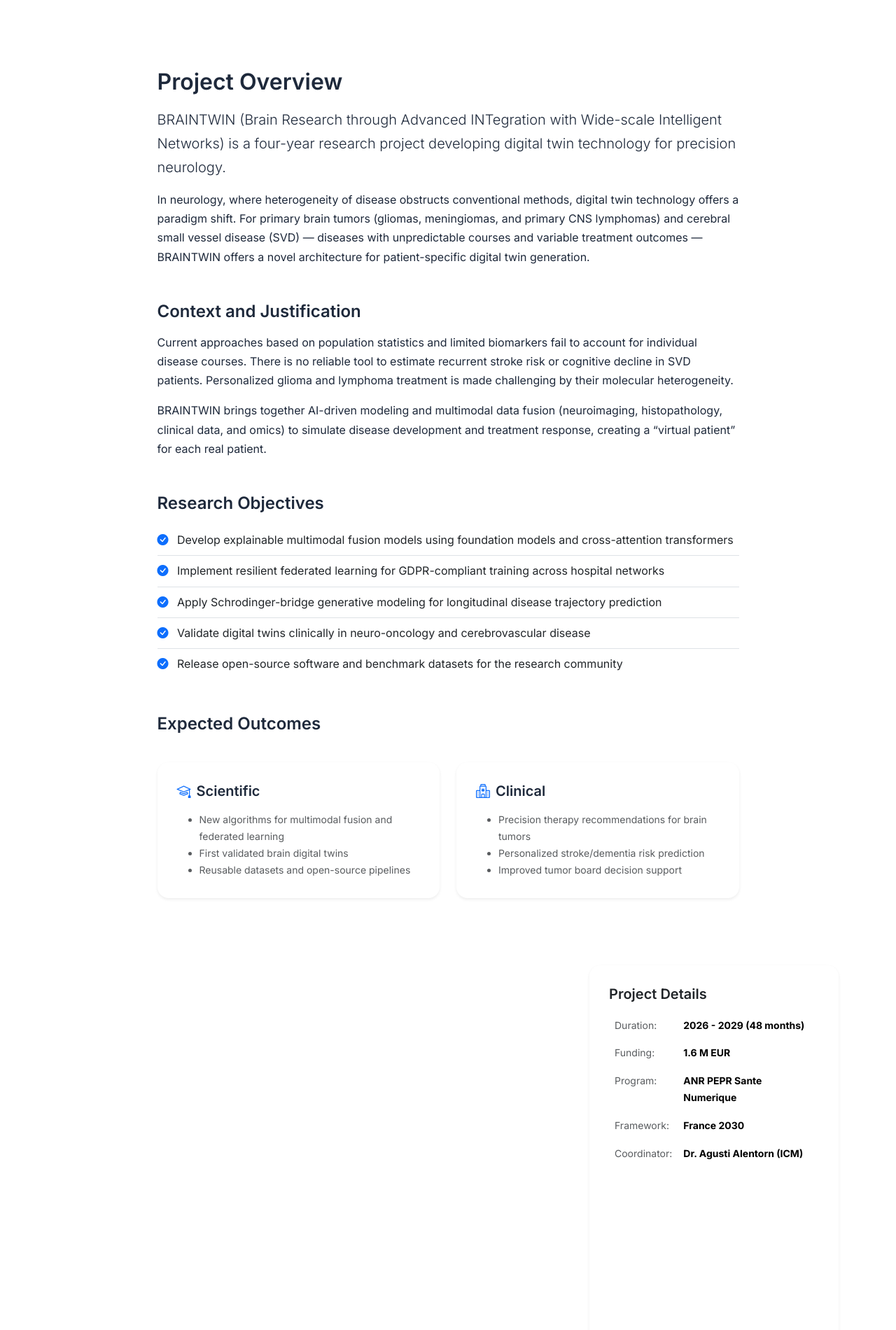
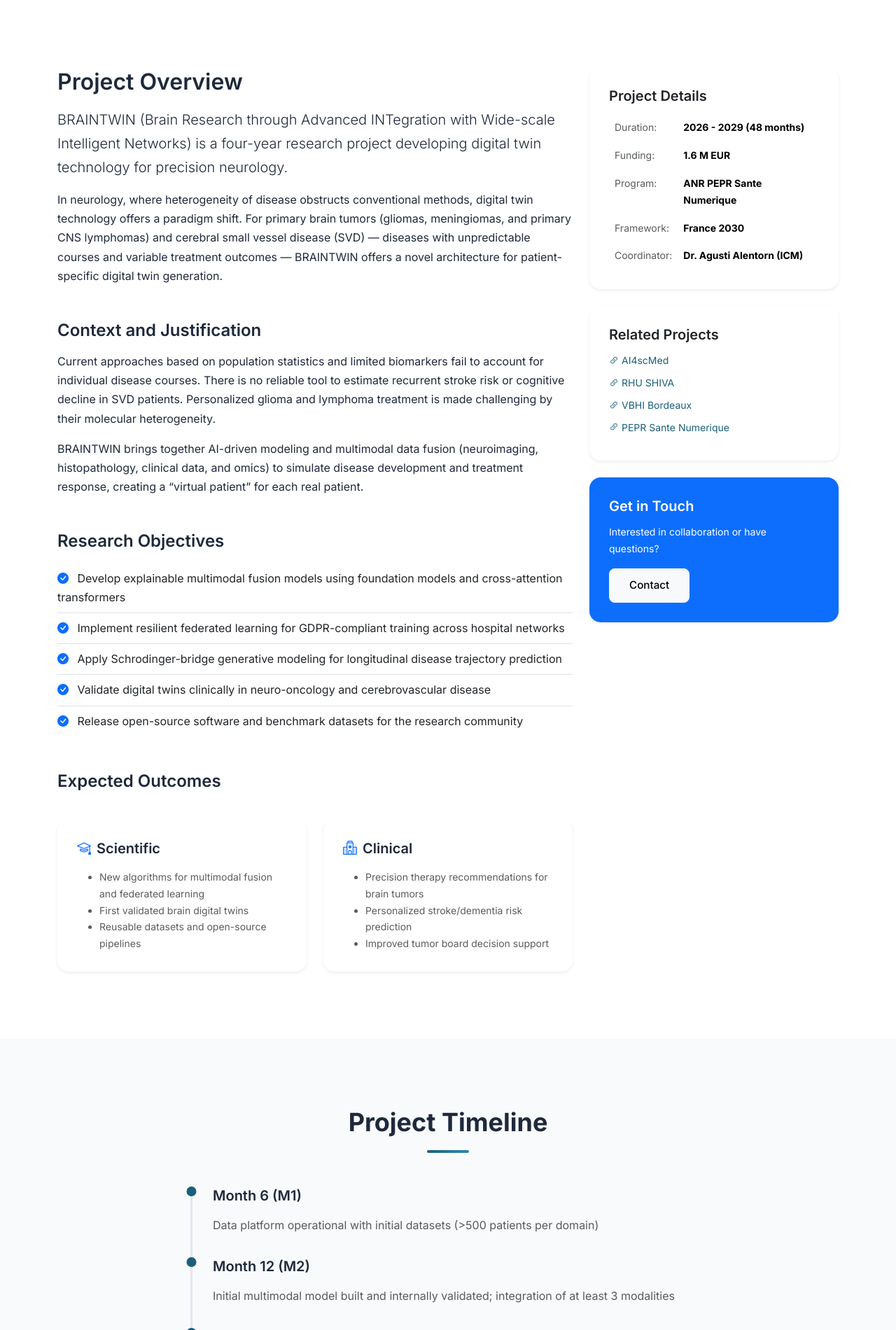
Before and after one commit to braintwin2026/BRAINTWIN, a Jekyll site: the page built from about.md, in a window 1280 px wide. Shown: the part 384-2284 px from the top of the page at 70% size. Built offline with Jekyll 4.4.1, drawn with Linux system fonts in a browser that asks for light colours.

Commit message:
Update about.md

```diff
--- a/about.md
+++ b/about.md
@@ -17,11 +17,12 @@ permalink: /about/
   </div>
 </section>
 
-<!-- Main Content (left narrative, unchanged) -->
+<!-- Main Content + Sidebar (same row, sidebar stays ABOVE timeline) -->
 <section class="section">
   <div class="container">
-    <div class="row justify-content-center">
-      <div class="col-lg-10 col-xl-9">
+    <div class="row g-4 align-items-start">
+      <!-- Left narrative -->
+      <div class="col-lg-8">
         <h2>Project Overview</h2>
         <p class="lead">
           BRAINTWIN (Brain Research through Advanced INTegration with Wide-scale Intelligent Networks) is a four-year research project developing digital twin technology for precision neurology.
@@ -70,7 +71,6 @@ permalink: /about/
         </ul>
 
         <h3 class="mt-5">Expected Outcomes</h3>
-
         <div class="row g-4 mt-2">
           <div class="col-md-6">
             <div class="card h-100 border-0 shadow-sm">
@@ -98,22 +98,11 @@ permalink: /about/
             </div>
           </div>
         </div>
+      </div>
 
-      </div><!-- /col -->
-    </div><!-- /row -->
-  </div><!-- /container -->
-</section>
-
-<!-- Right-side blocks ABOVE the Project Timeline (as requested) -->
-<section class="section pt-0">
-  <div class="container">
-    <div class="row">
-      <!-- left spacer (keeps the blocks on the right on large screens) -->
-      <div class="d-none d-lg-block col-lg-8"></div>
-
-      <!-- right column -->
+      <!-- Right sidebar (3 sections stacked, stays above timeline) -->
       <div class="col-lg-4">
-        <!-- 1) Project Details -->
+        <!-- Project Details -->
         <div class="card border-0 shadow-sm mb-4">
           <div class="card-body">
             <h5 class="card-title">Project Details</h5>
@@ -142,7 +131,7 @@ permalink: /about/
           </div>
         </div>
 
-        <!-- 2) Related Projects -->
+        <!-- Related Projects (below Project Details) -->
         <div class="card border-0 shadow-sm mb-4">
           <div class="card-body">
             <h5 class="card-title">Related Projects</h5>
@@ -171,7 +160,7 @@ permalink: /about/
           </div>
         </div>
 
-        <!-- 3) Get in Touch -->
+        <!-- Contact (below Related Projects) -->
         <div class="card border-0 bg-primary text-white">
           <div class="card-body">
             <h5 class="card-title text-white">Get in Touch</h5>
@@ -179,12 +168,13 @@ permalink: /about/
             <a href="{{ '/contact/' | relative_url }}" class="btn btn-light btn-sm">Contact</a>
           </div>
         </div>
-      </div><!-- /col-lg-4 -->
-    </div><!-- /row -->
-  </div><!-- /container -->
+      </div>
+      <!-- /sidebar -->
+    </div>
+  </div>
 </section>
 
-<!-- Timeline (unchanged) -->
+<!-- Timeline (full width below main row; footer will appear after this as expected) -->
 <section class="section section-light">
   <div class="container">
     <h2 class="section-title text-center mb-5">Project Timeline</h2>
```
